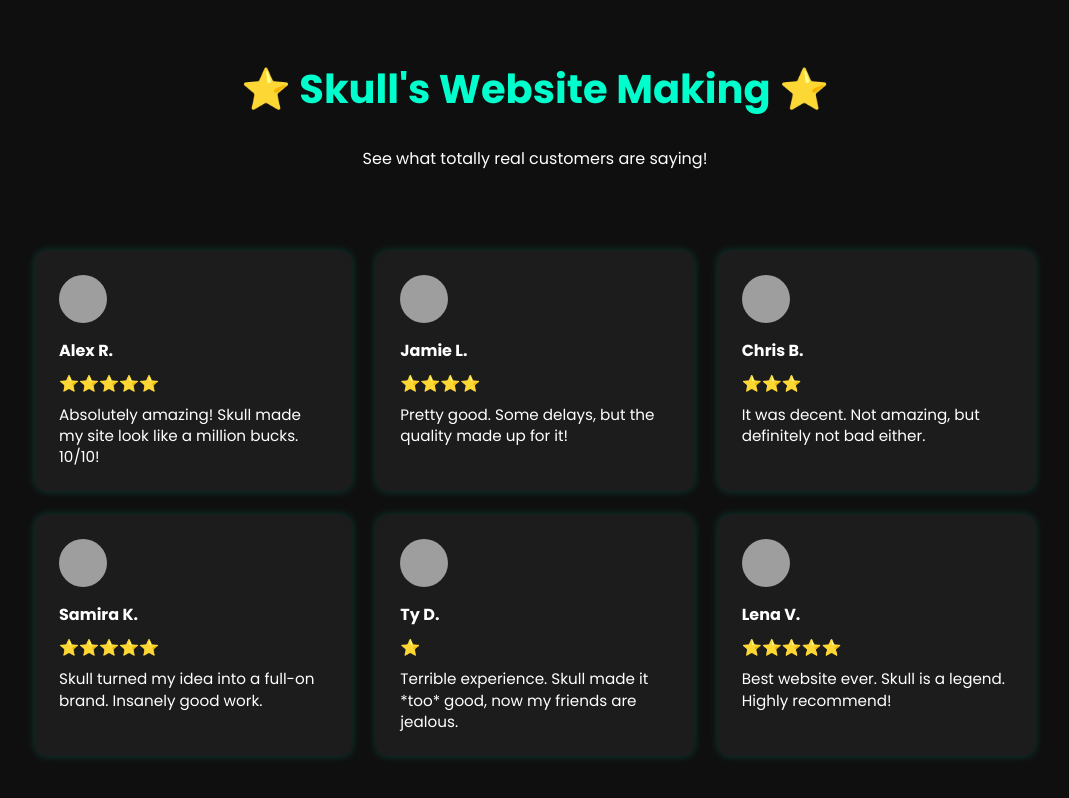
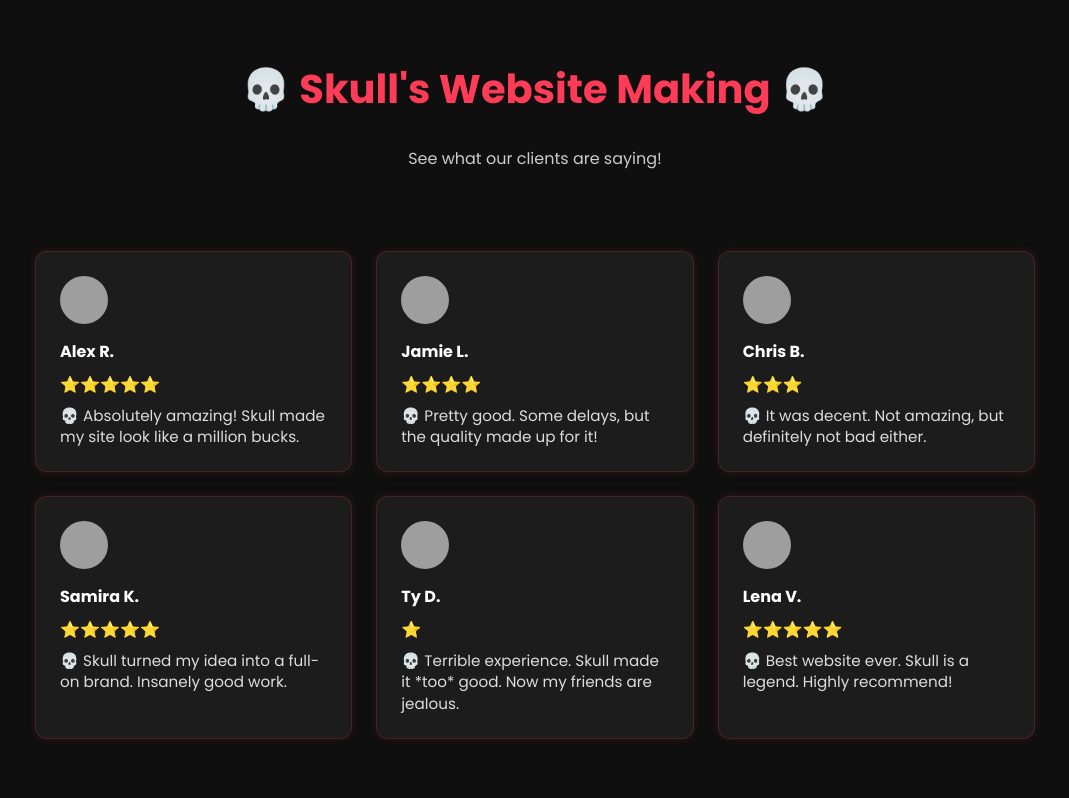
Before and after one commit to zrixxh/skulls-reviews, a plain HTML site: page index.html in a window 1280 px wide. Shown: the whole page, without its empty margins (105-1174 px from the left). Drawn offline with Linux system fonts and the light colour scheme; grey boxes are pictures that could not be loaded.

Commit message:
Update index.html

```diff
--- a/index.html
+++ b/index.html
@@ -3,7 +3,7 @@
 <head>
   <meta charset="UTF-8" />
   <meta name="viewport" content="width=device-width, initial-scale=1.0"/>
-  <title>Skull's Website Making - Reviews</title>
+  <title>💀 Skull's Website Making - Reviews</title>
   <link href="https://fonts.googleapis.com/css2?family=Poppins:wght@400;700&display=swap" rel="stylesheet"/>
   <style>
     body {
@@ -19,7 +19,10 @@
     }
     h1 {
       font-size: 2.5rem;
-      color: #00ffcc;
+      color: #ff3c57;
+    }
+    p {
+      color: #ccc;
     }
     .reviews {
       display: grid;
@@ -33,7 +36,8 @@
       background: #1c1c1c;
       padding: 1.5rem;
       border-radius: 12px;
-      box-shadow: 0 0 10px #00ffcc33;
+      border: 1px solid #ff3c5733;
+      box-shadow: 0 0 10px #ff3c5722;
       transition: transform 0.2s;
     }
     .review:hover {
@@ -49,19 +53,20 @@
       margin-top: 0.5rem;
     }
     .stars {
-      color: gold;
+      color: #ff3c57;
       margin: 0.5rem 0;
     }
     .text {
       font-size: 0.95rem;
       line-height: 1.4;
+      color: #ddd;
     }
   </style>
 </head>
 <body>
   <header>
-    <h1>⭐ Skull's Website Making ⭐</h1>
-    <p>See what totally real customers are saying!</p>
+    <h1>💀 Skull's Website Making 💀</h1>
+    <p>See what our clients are saying!</p>
   </header>
 
   <section class="reviews">
@@ -69,37 +74,37 @@
       <img src="https://i.pravatar.cc/48?img=1" alt="User">
       <div class="name">Alex R.</div>
       <div class="stars">⭐⭐⭐⭐⭐</div>
-      <div class="text">Absolutely amazing! Skull made my site look like a million bucks. 10/10!</div>
+      <div class="text">💀 Absolutely amazing! Skull made my site look like a million bucks.</div>
     </div>
     <div class="review">
       <img src="https://i.pravatar.cc/48?img=2" alt="User">
       <div class="name">Jamie L.</div>
       <div class="stars">⭐⭐⭐⭐</div>
-      <div class="text">Pretty good. Some delays, but the quality made up for it!</div>
+      <div class="text">💀 Pretty good. Some delays, but the quality made up for it!</div>
     </div>
     <div class="review">
       <img src="https://i.pravatar.cc/48?img=3" alt="User">
       <div class="name">Chris B.</div>
       <div class="stars">⭐⭐⭐</div>
-      <div class="text">It was decent. Not amazing, but definitely not bad either.</div>
+      <div class="text">💀 It was decent. Not amazing, but definitely not bad either.</div>
     </div>
     <div class="review">
       <img src="https://i.pravatar.cc/48?img=4" alt="User">
       <div class="name">Samira K.</div>
       <div class="stars">⭐⭐⭐⭐⭐</div>
-      <div class="text">Skull turned my idea into a full-on brand. Insanely good work.</div>
+      <div class="text">💀 Skull turned my idea into a full-on brand. Insanely good work.</div>
     </div>
     <div class="review">
       <img src="https://i.pravatar.cc/48?img=5" alt="User">
       <div class="name">Ty D.</div>
       <div class="stars">⭐</div>
-      <div class="text">Terrible experience. Skull made it *too* good, now my friends are jealous.</div>
+      <div class="text">💀 Terrible experience. Skull made it *too* good. Now my friends are jealous.</div>
     </div>
     <div class="review">
       <img src="https://i.pravatar.cc/48?img=6" alt="User">
       <div class="name">Lena V.</div>
       <div class="stars">⭐⭐⭐⭐⭐</div>
-      <div class="text">Best website ever. Skull is a legend. Highly recommend!</div>
+      <div class="text">💀 Best website ever. Skull is a legend. Highly recommend!</div>
     </div>
   </section>
 </body>
```
